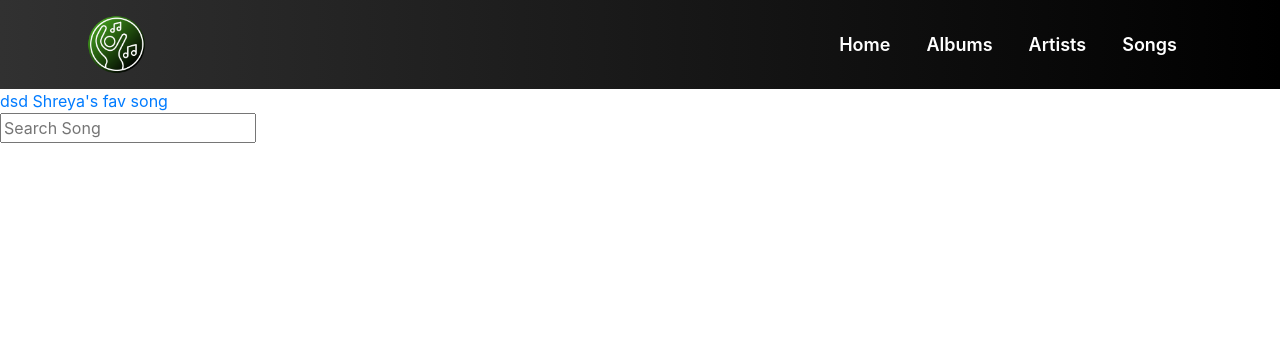
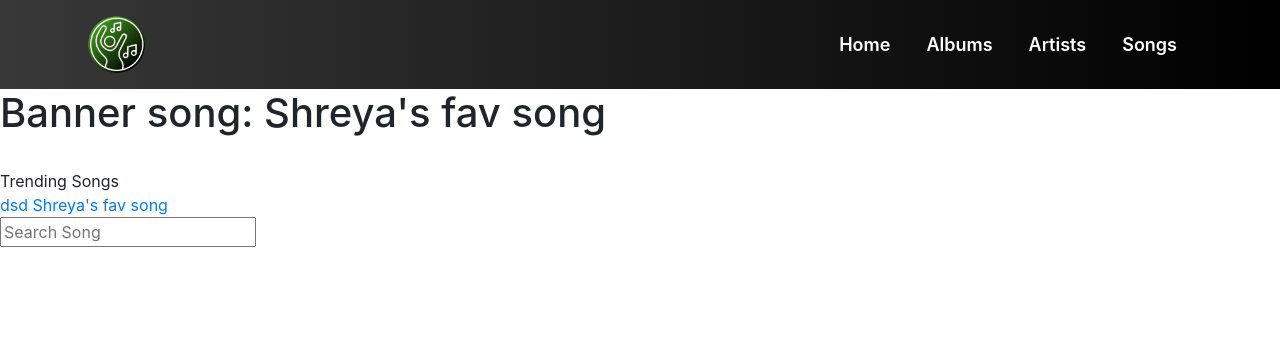
Before and after one commit to AakashCode12/python-mini-project-ssa-, a Django app: page / in a window 1280 px wide. Shown: the top 349 px of the page. Run offline with Django 3.2, Linux system fonts and the light colour scheme; data comes from the database, SQL or seed files in the repository; some libraries are stand-ins or nearby versions.

Commit message:
banner and trending songs done

```diff
--- a/cms/accounts/models.py
+++ b/cms/accounts/models.py
@@ -1,19 +1,24 @@
 from django.db import models
 # Models Starts here
+
+
 class Category (models.Model):
     category_name = models.CharField(max_length=50, default="")
+
     def __str__(self):
         return self.category_name
 
 
 class Language (models.Model):
     language_name = models.CharField(max_length=50, default="")
+
     def __str__(self):
         return self.language_name
 
 
 class Artist (models.Model):
     name = models.CharField(max_length=50, default="")
+
     def __str__(self):
         return self.name
 
@@ -27,6 +32,8 @@ class Song (models.Model):
         Artist, on_delete=models.CASCADE, default="")
     language = models.ForeignKey(
         Language, on_delete=models.CASCADE, default="")
-    on_trending = models.BooleanField(default=True)
+    trending = models.BooleanField(default=True)
+    banner = models.BooleanField(default=False)
+
     def __str__(self):
         return self.name
--- a/cms/accounts/views.py
+++ b/cms/accounts/views.py
@@ -4,10 +4,14 @@ from .models import Song, Artist, Category, Language
 
 
 def index(request):
-    all_songs = Song.objects.all()
+    all_songs = Song.objects.filter(trending=True)
+    song_banner = Song.objects.get(banner=True)
+
     context = {
-        'all_songs': all_songs
+        'all_songs': all_songs,
+        'song_banner':song_banner,
     }
+
     return render(request, 'index.html', context)
 
 
--- a/cms/static/css/base.css
+++ b/cms/static/css/base.css
@@ -17,7 +17,7 @@
   font-weight: 600;
 }
 .navbar {
-  background: -webkit-linear-gradient(right, #000000, #313131);
+  background: -webkit-linear-gradient(right, #000000, #383838);
 }
 #leftlogo img {
   width: 63.48px;
--- a/cms/templates/index.html
+++ b/cms/templates/index.html
@@ -8,6 +8,10 @@ Home page
 {% block cssLinks %}{% endblock %}
 
 {% block body %}
+<h1>Banner song: {{song_banner.name}}</h1>
+<br>
+Trending Songs
+<br>
 {% for song in all_songs %}
 <a href="/songsPlay/{{song.pk}}">{{song.name}}</a>
 {% endfor %}
```
Also changed, not shown: cms/accounts/migrations/0003_song_banner.py (added), cms/accounts/migrations/0004_auto_20210210_1531.py (added), cms/db.sqlite3.
